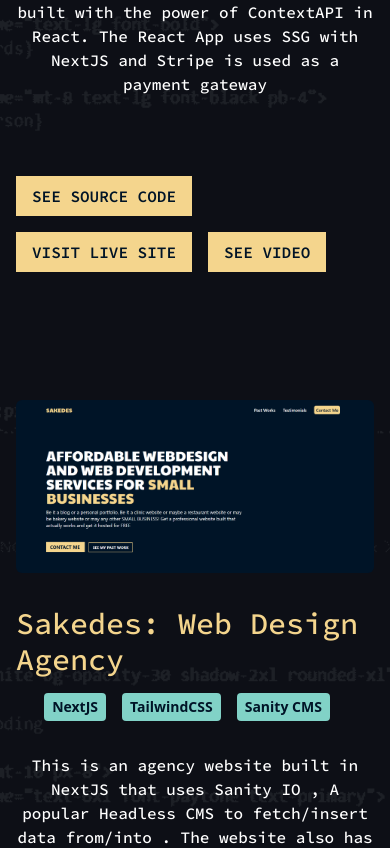
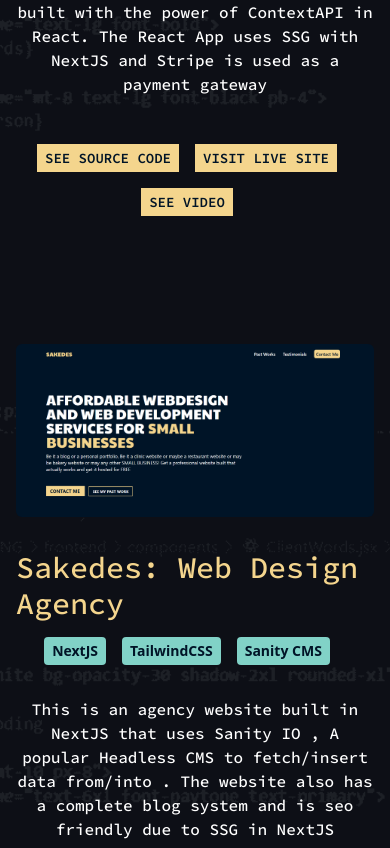
Before and after one commit to Aryanr64x/DevPortfolio, a Next.js app: page / in a window 390 px wide. Shown: the part 2921-3769 px from the top of the page. Built offline with nearby package versions, Linux system fonts and the light colour scheme.

Commit message:
Fix the Buttons, in mobile view

```diff
--- a/components/Projects.jsx
+++ b/components/Projects.jsx
@@ -70,7 +70,7 @@
                 <h2 className="text-3xl mt-64 sm:text-5xl lg:6xl text-center font-sourceCodePro text-secondary">
                     OTHER STATIC WEBSITES/BLOG
                 </h2>
-                <div className="mt-16 grid grid-cols-1 sm:grid-cols-2 gap-x-16 ">
+                <div className="mt-16 grid grid-cols-1 lg:grid-cols-2 gap-x-16 ">
                     <SingleFreelanceProject
                         title={"Neovision Marketing : (Client Project)"}
                         tag1={"Agency"}
--- a/components/SingleFreelanceProject.jsx
+++ b/components/SingleFreelanceProject.jsx
@@ -8,7 +8,7 @@
 
     return (
         <div >
-            <div className="flex flex-col relative flex-1 mt-8 sm:mt-0">
+            <div className="flex flex-col relative flex-1 mt-8 md:mt-16 lg:mt-0">
             <a href={(link)}>
                 <motion.img onMouseEnter={() => { setShowText(true) }} onMouseLeave={() => { setShowText(false) }} whileHover={{ translateX: 10, translateY: -10, opacity: 0.4 }} transition={{ duration: 0.5 }} className="rounded-md cursor-pointer"
                     src={image} alt="" />
--- a/components/SingleProject.jsx
+++ b/components/SingleProject.jsx
@@ -49,14 +49,14 @@
                 <div className="text-center sm:text-left sm:text-lg mt-8 font-sourceCodePro">
                     {info}
                 </div>
-                <div className="mt-16 font-sourceCodePro flex flex-wrap items-center">
+                <div className="mt-8 text-sm md:text-base font-sourceCodePro flex flex-wrap items-center justify-center md:justify-start">
 
-                    <motion.a href={codeLink} className="bg-secondary text-primary mt-4 py-2 px-4 text-base font-semibold mr-4" whileHover={{ scale: 1.1, opacity: 0.8 }} transition={{ duration: 0.5 }}>
+                    <motion.a href={codeLink} className="bg-secondary text-primary mt-4 py-1 md:py-2 px-2  md:px-4  font-semibold mr-4" whileHover={{ scale: 1.1, opacity: 0.8 }} transition={{ duration: 0.5 }}>
                         SEE SOURCE CODE
                     </motion.a>
 
                     {
-                        (liveSite) ? (<motion.a href={link} className="bg-secondary mt-4 text-primary py-2 px-4 text-base font-semibold mr-4" whileHover={{ scale: 1.1, opacity: 0.8 }} transition={{ duration: 0.5 }}>
+                        (liveSite) ? (<motion.a href={link} className="bg-secondary mt-4 text-primary py-1 md:py-2 px-2  md:px-4  font-semibold mr-4" whileHover={{ scale: 1.1, opacity: 0.8 }} transition={{ duration: 0.5 }}>
                             VISIT LIVE SITE
                         </motion.a>) : ("")
                     }
@@ -66,7 +66,7 @@
                     {
 
                         (hasVideoLink) ? (
-                        <motion.a href={videolink} className="bg-secondary mt-4 text-primary py-2 px-4 text-base font-semibold mr-4 cursor-pointer" whileHover={{ scale: 1.1, opacity: 0.8 }} transition={{ duration: 0.5 }}>
+                        <motion.a href={videolink} className="bg-secondary mt-4 text-primary py-1 md:py-2 px-2  md:px-4  font-semibold mr-4 cursor-pointer" whileHover={{ scale: 1.1, opacity: 0.8 }} transition={{ duration: 0.5 }}>
                             SEE VIDEO
                         </motion.a>) : ("")
                     }
```
